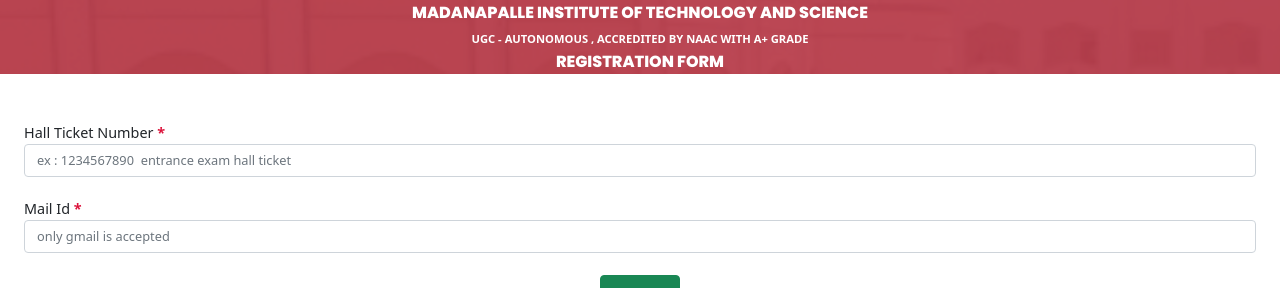
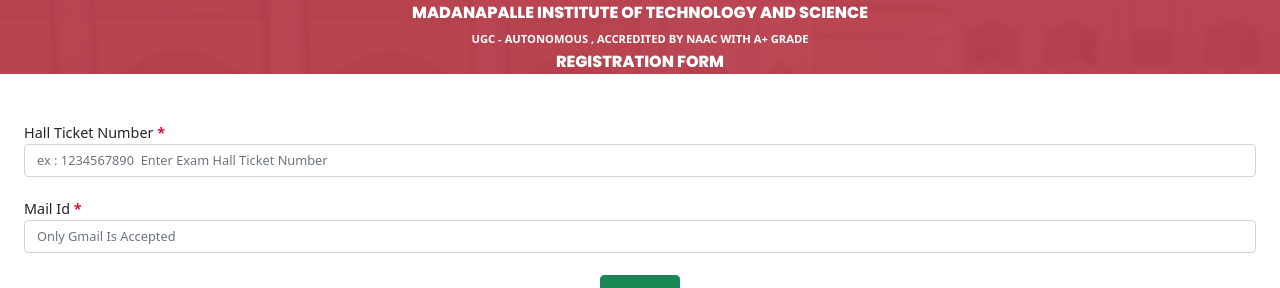
Before and after one commit to Shaik-Amreen/admission, an Angular app in the folder admissionfrontend/: page /register in a window 1280 px wide. Shown: the top 288 px of the page. Built offline with nearby package versions, Linux system fonts and the light colour scheme.

Commit message:
place holder registrations

```diff
--- a/admissionfrontend/src/app/registration/registration.component.html
+++ b/admissionfrontend/src/app/registration/registration.component.html
@@ -23,7 +23,7 @@
 
         <label style="font-weight:500">Hall Ticket Number <strong style="color: crimson;">*</strong></label><br />
         <input formControlName="hallticket" [disabled]="optstatus" (click)="errorStatus=false" [readonly]="optstatus"
-            class="form-control shadow-none" placeholder="ex : 1234567890  entrance exam hall ticket " />
+            class="form-control shadow-none" placeholder="ex : 1234567890  Enter Exam Hall Ticket Number " />
             <!-- {{registration.controls.hallticket.errors | json}} -->
         <span *ngIf="registration.controls.hallticket.errors?.required && errorStatus"
             style="color:crimson;font-size:0.8rem;font-weight: 500;">Please fill hall ticket
@@ -33,7 +33,7 @@
         <br />
         <label style="font-weight:500">Mail Id <strong style="color: crimson;">*</strong></label><br />
         <input (click)="errorStatus=false" [disabled]="optstatus" formControlName="otpmail" [readonly]="optstatus"
-            class="form-control shadow-none" placeholder="only gmail is accepted" />
+            class="form-control shadow-none" placeholder="Only Gmail Is Accepted" />
 
         <span *ngIf="errorStatus" style="color:crimson;font-size:0.8rem">
             <span style="font-weight:500 ;" *ngIf="registration.controls.otpmail.errors?.required">Please fill Mail
@@ -44,7 +44,7 @@
         <br />
         <span *ngIf="optstatus">
             <label style=" font-weight:500"> One time password <strong style="color: crimson;">*</strong></label><br />
-            <input (click)="otperror=''" formControlName="otp" placeholder="please check your mail"
+            <input (click)="otperror=''" formControlName="otp" placeholder="Please Check Your Mail"
                 class="form-control shadow-none" />
             <span style="font-weight:500 ;color: crimson;font-size: 0.8rem;">{{otperror}}</span><br /><br />
         </span>
```
